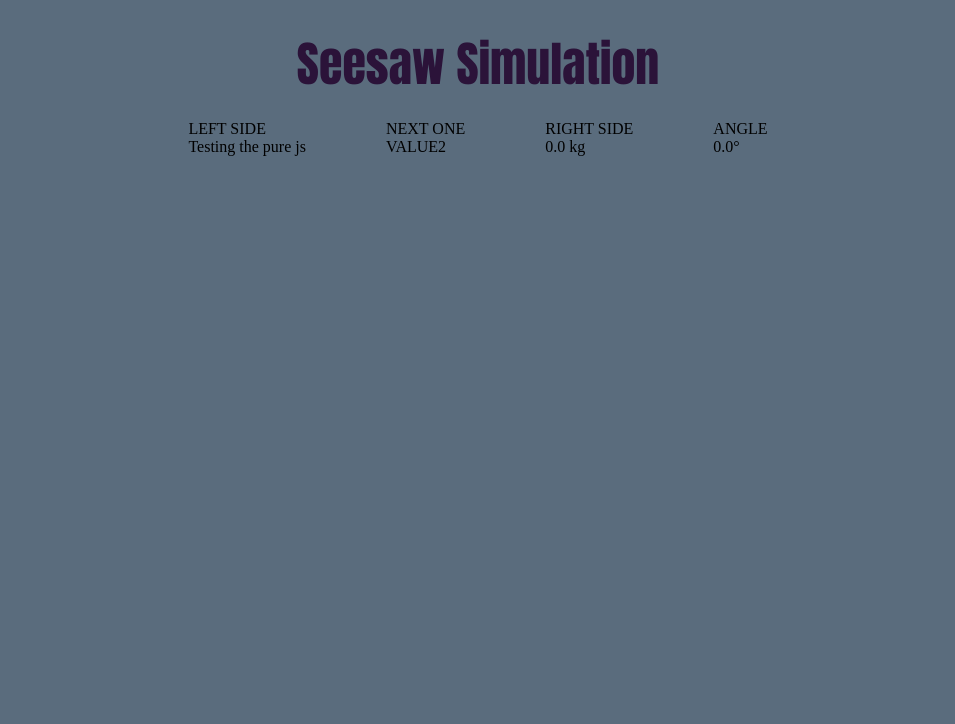
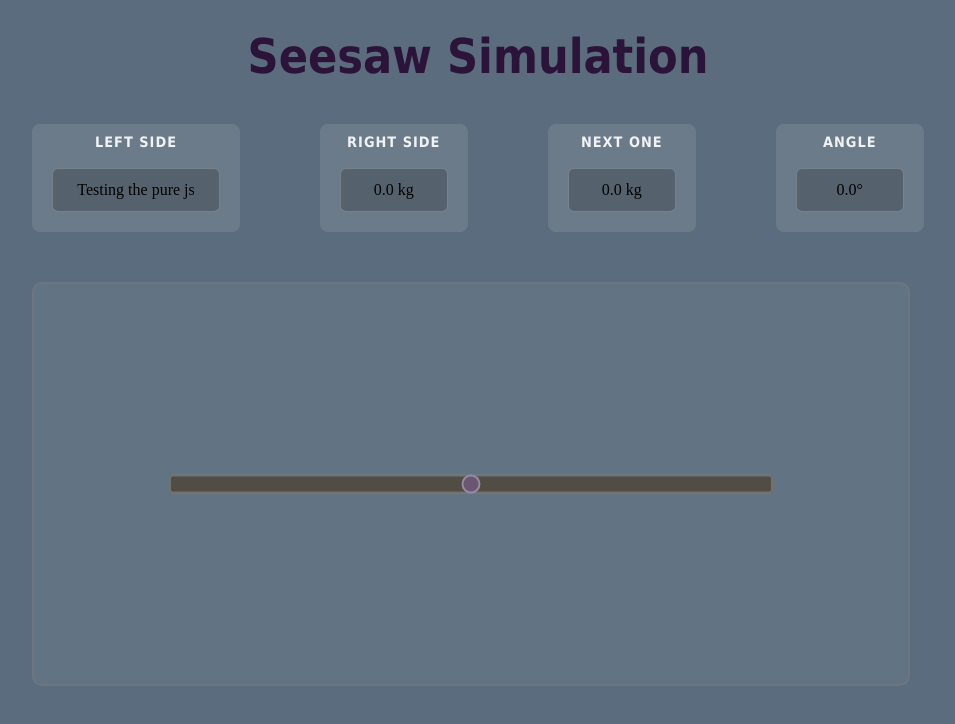
Before and after one commit to ScorpQ/seesaw-simulation-cansin-lale, a plain HTML site: page index.html in a window 1280 px wide. Shown: the whole page, without its empty margins (162-1117 px from the left). Drawn offline with Linux system fonts and the light colour scheme.

Commit message:
feat: visual structure created

```diff
--- a/index.html
+++ b/index.html
@@ -17,20 +17,22 @@
                     <div class="params-value" id="leftWeight">0.0 kg</div>
                 </div>
                 <div class="params-box">
-                    <div class="params-label">NEXT ONE</div>
-                    <div class="params-value" id="nextWeight">VALUE2</div>
+                    <div class="params-label">RIGHT SIDE</div>
+                    <div class="params-value" id="rightWeight">0.0 kg</div>
                 </div>
                 <div class="params-box">
-                    <div class="params-label">RIGHT SIDE</div>
-                    <div class="params-value" id="rightWeight">0.0 kg</div>
+                    <div class="params-label">NEXT ONE</div>
+                    <div class="params-value" id="nextWeight">0.0 kg</div>
                 </div>
                 <div class="params-box">
                     <div class="params-label">ANGLE</div>
                     <div class="params-value" id="tiltAngle">0.0°</div>
                 </div>
             </div>
-            <canvas id="canvas" class="canvas-container">
-            </canvas>
+            <div class="seesaw-sim-wrapper">
+                <div class="seesaw-bar" id="seesawBar"></div>
+                <div class="pivot-point"></div>
+            </div>
             <div class="logs" id="logs"></div>
         </div>
     </div>
--- a/style.css
+++ b/style.css
@@ -3,12 +3,12 @@ body {
 }
 
 .main-header {
-    margin: 20px 0;
+    margin: 20px 0 40px 0;
     font-size: 3rem;
     font-weight: 900;
     text-align: center;
     color: #2b1339;
-    font-family: Impact, 'Arial Black';
+    font-family: Tahoma;
 }
 
 .main-container {
@@ -20,9 +20,118 @@ body {
 
 .sub-container {
     width: fit-content;
+    text-align: center;
 }
 
 .params-container{
     display: flex;
     gap: 5rem;
 }
+
+.params-box {
+    display: flex;
+    flex-direction: column;
+    border-radius: 8px;
+    background-color: rgba(255, 255, 255, 0.1);
+    padding: 10px;
+    min-width: 8rem;
+}
+
+.params-label {
+    font-family: Tahoma;
+    font-weight: 600;
+    font-size: 0.9rem;
+    letter-spacing: 1px;
+    text-transform: uppercase;
+    color: rgba(255, 255, 255, 0.9);
+    margin-bottom: 0.5rem;
+}
+
+.params-value {
+    background-color: rgba(0, 0, 0, 0.2);
+    padding: 0.75rem 1.5rem;
+    border-radius: 6px;
+    border: 1px solid rgba(255, 255, 255, 0.2);
+    margin: 10px;
+}
+
+.seesaw-sim-wrapper{
+    width: 98%;
+    height: 400px;
+    border: 2px solid rgba(137, 122, 122, 0.3);
+    border-radius: 10px;
+    position: relative;
+    margin-top:  50px;
+    background-color: rgba(255, 255, 255, 0.05);
+    overflow: hidden;
+    cursor: crosshair;
+}
+
+.seesaw-bar {
+    position: absolute;
+    top: 50%;
+    left: 50%;
+    width: 600px;
+    height: 15px;
+    background-color: rgba(80, 74, 62, 0.9);
+    transform: translate(-50%, -50%);
+    transform-origin: center;
+    border-radius: 4px;
+    border: 2px solid rgba(255, 255, 255, 0.2);
+    z-index: 1;
+}
+
+.pivot-point {
+    position: absolute;
+    top: 50%;
+    left: 50%;
+    width: 15px;
+    height: 15px;
+    border-radius: 50%;
+    background-color: rgba(107, 87, 120, 0.95);
+    border: 2px solid rgba(255, 255, 255, 0.3);
+    transform: translate(-50%, -50%);
+    z-index: 2;
+}
+
+.falling-circle {
+    position: absolute;
+    border-radius: 50%;
+    border: 2px solid #fff;
+    display: flex;
+    align-items: center;
+    justify-content: center;
+    pointer-events: none;
+    z-index: 3;
+}
+
+.falling-circle span {
+    color: white;
+    font-weight: bold;
+    font-size: 17px;
+    font-family: Arial, sans-serif;
+}
+
+.falling-circle.landed {
+    z-index: 3;
+}
+
+
+@media (max-width: 768px) {
+    .params-container{
+        display: grid;
+        grid-template-columns: repeat(2, 1fr);
+        text-align: center;
+    }
+    .params-box {
+        min-width: 8rem;
+    }
+}
+
+@media (max-width: 500px) {
+    .params-container{
+        display: grid;
+        grid-template-columns: repeat(1, 1fr);
+        justify-items: center;
+    }
+}
```
